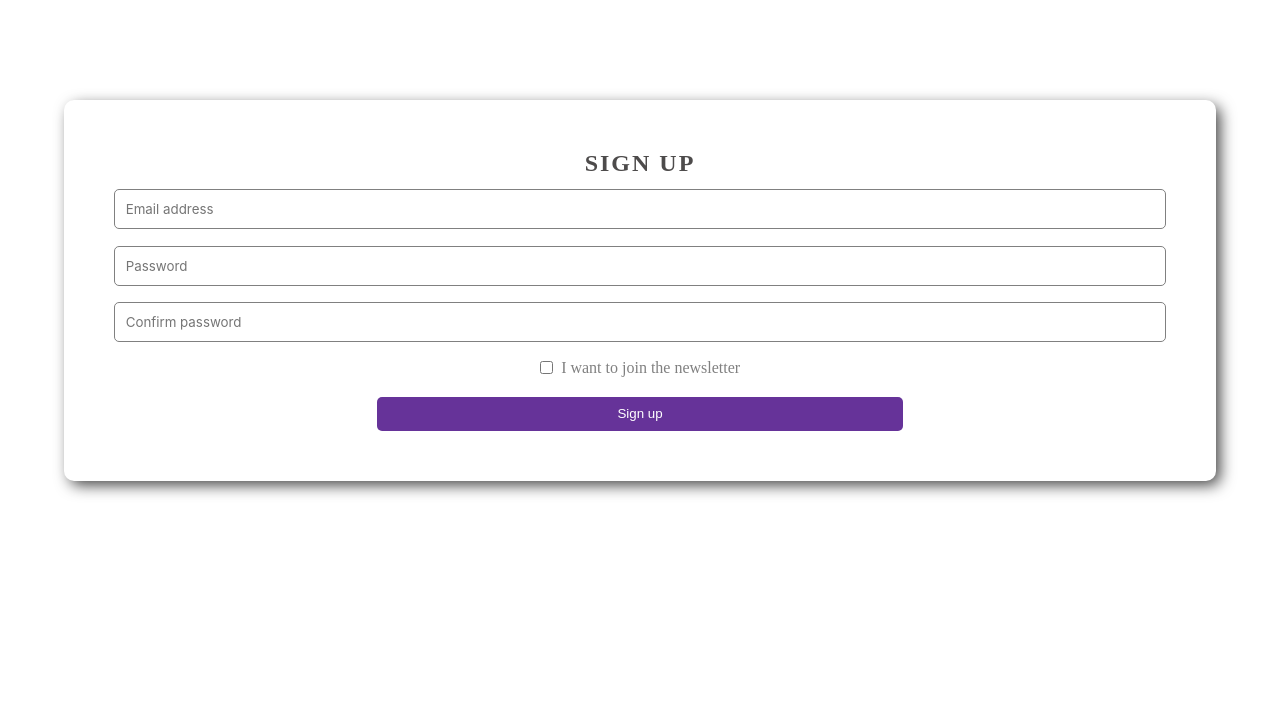
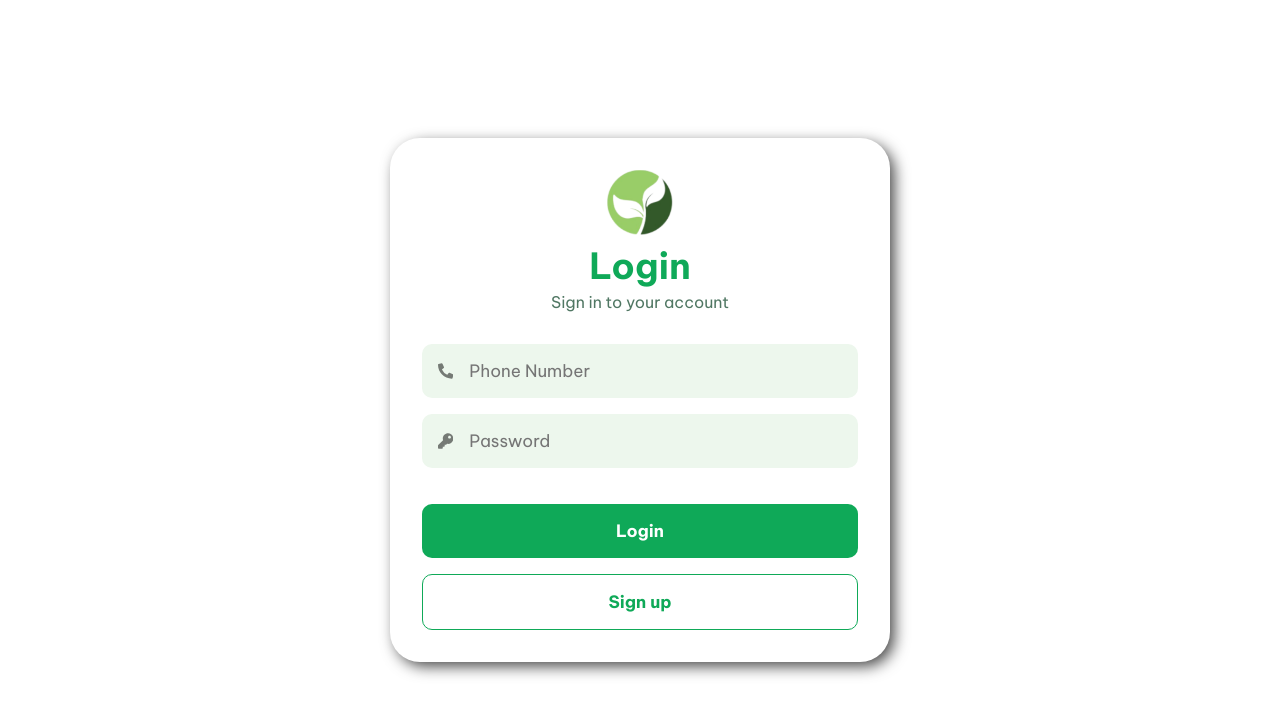
Before and after one commit to usha-madithati/esmart.github.io, a React (Vite) app in the folder Reactjs-frontend/: page / in a window 1280 px wide. Shown: the top 716 px of the page. Built offline with nearby package versions, Linux system fonts and the light colour scheme.

Commit message:
Built the login page

```diff
--- a/Reactjs-frontend/package.json
+++ b/Reactjs-frontend/package.json
@@ -11,7 +11,8 @@
   },
   "dependencies": {
     "react": "^18.2.0",
-    "react-dom": "^18.2.0"
+    "react-dom": "^18.2.0",
+    "react-icons": "^5.2.1"
   },
   "devDependencies": {
     "@types/react": "^18.2.66",
--- a/Reactjs-frontend/src/pages/Login/Login.css
+++ b/Reactjs-frontend/src/pages/Login/Login.css
@@ -1,71 +1,105 @@
+.login-section {
+    height: 100vh;
+}
+
+.login-section .container {
+    display: flex;
+    align-items: center;
+    justify-content: center;
+    height: 100%;
+    width: 100%;
+}
+.logo{
+    height: 65px;
+    margin-bottom: 0.5rem;
+}
 .form {
     background-color: white;
-    padding: 3.125em;
-    border-radius: 10px;
+    padding: 2rem;
+    border-radius: 30px;
     display: flex;
     flex-direction: column;
     align-items: center;
-    box-shadow: 5px 5px 15px -1px rgba(0,0,0,0.75);
+    box-shadow: 5px 5px 15px -1px rgba(0, 0, 0, 0.75);
+    font-family: "Be Vietnam Pro", sans-serif;
+    max-width: 500px;
+    width: 100%;
 }
 
-  .signup {
-    color: rgb(77, 75, 75);
-    text-transform: uppercase;
-    letter-spacing: 2px;
+.signin {
+    color: #0FA958;
     display: block;
     font-weight: bold;
-    font-size: x-large;
-    margin-bottom: 0.5em;
+    font-size: 2.25rem;
+    margin-bottom: 0.2rem;
+}
+.signin-para{
+    color: #507763;
+    margin-bottom: 2rem;
+}
+.input-div{
+    width: 100%;
+    display: flex;
+    justify-content: space-between;
+    align-items: center;
+    background-color: #EDF7ED;
+    margin-bottom: 1rem;
+    border-radius: 10px;
+    padding: 0rem 1rem;
+}
+.form-input {
+    width: 100%;
+    padding: 1rem;
+    outline: none;
+    border: none;
+    background-color: #EDF7ED;
+    font-family: "Be Vietnam Pro", sans-serif;
+    font-size: 17px;
 }
 
-  .form--input {
-    width: 100%;
-    margin-bottom: 1.25em;
-    height: 40px;
-    border-radius: 5px;
-    border: 1px solid gray;
-    padding: 0.8em;
-    font-family: 'Inter', sans-serif;
+.form-input:focus {
     outline: none;
 }
 
-  .form--input:focus {
-    border: 1px solid #639;
-    outline: none;
+.login-button {
+    width: 100%;
+    padding: 1rem;
+    border-radius: 10px;
+    color: white;
+    background-color: #0FA958;
+    cursor: pointer;
+    transition: all 0.5s;
+    font-size: 17px;
+    font-weight: bold;
+    font-family: "Be Vietnam Pro", sans-serif;
+    margin-bottom: 1rem;
+    margin-top: 1.25rem;
 }
 
-  .form--marketing {
-    display: flex;
-    margin-bottom: 1.25em;
-    align-items: center;
-  }
-
-  .form--marketing > input {
-    margin-right: 0.625em;
-  }
-
-  .form--marketing > label {
-    color: grey;
-  }
-
-  .checkbox, input[type="checkbox"] {
-    accent-color: #639;
-  }
-
-  .form--submit {
-    width: 50%;
-    padding: 0.625em;
-    border-radius: 5px;
-    color: white;
-    background-color: #639;
-    border: 1px dashed #639;
+.login-button:hover {
+    background-color: #0b8544;
     cursor: pointer;
 }
-
-  .form--submit:hover {
-    color: #639;
-    background-color: white;
-    border: 1px dashed #639;
+.signup-button{
+    width: 100%;
+    padding: 1rem;
+    border-radius: 10px;
+    color: #0FA958;
+    background-color: #ffffff;
     cursor: pointer;
-    transition: 0.5s;
+    transition: all 0.5s;
+    font-size: 17px;
+    font-weight: bold;
+    font-family: "Be Vietnam Pro", sans-serif;
+    border: 1px solid #0FA958;
 }
+.signup-button:hover {
+    background-color: #0b8544;
+    cursor: pointer;
+    color: white;
+    border: 1px solid #0b8544;
+}
+.icon{
+    opacity: 50%;
+    color: black;
+}
--- a/Reactjs-frontend/src/pages/Login/Login.jsx
+++ b/Reactjs-frontend/src/pages/Login/Login.jsx
@@ -1,25 +1,28 @@
 import React from 'react'
 import '../Login/Login.css'
+import { FaPhoneAlt } from 'react-icons/fa';
+import { FaKey } from "react-icons/fa";
+import logo from "../../assets/logo.png"
+
 
 export default function Login() {
   return (
     <section className='login-section'>
       <div className="container">
-        <form class="form">
-          <span class="signup">Sign Up</span>
-          <input type="email" placeholder="Email address" class="form--input" />
-          <input type="password" placeholder="Password" class="form--input" />
-          <input type="password" placeholder="Confirm password" class="form--input" />
-
-          <div class="form--marketing">
-            <input id="okayToEmail" type="checkbox" />
-            <label for="okayToEmail" class="checkbox">
-              I want to join the newsletter
-            </label>
+        <form className="form">
+          <img src={logo} alt="Logo" className='logo'/>
+          <h1 className="signin">Login</h1>
+          <p className='signin-para'>Sign in to your account</p>
+          <div className='input-div'>
+            <FaPhoneAlt className='icon' />
+            <input type="number" placeholder='Phone Number' className='form-input' max="10" />
           </div>
-          <button class="form--submit">
-            Sign up
-          </button>
+          <div className='input-div'>
+            <FaKey className='icon' />
+            <input type="password" placeholder="Password" className="form-input" />
+          </div>
+          <input type="submit" className='login-button' value="Login" />
+          <button className='signup-button'>Sign up</button>
         </form>
       </div>
     </section>
```
Also changed, not shown: Reactjs-frontend/src/assets/logo.png (added), 1 other file (tests, documents, lock files or other folders). Lines whose indentation alone changed are shown as unchanged.
